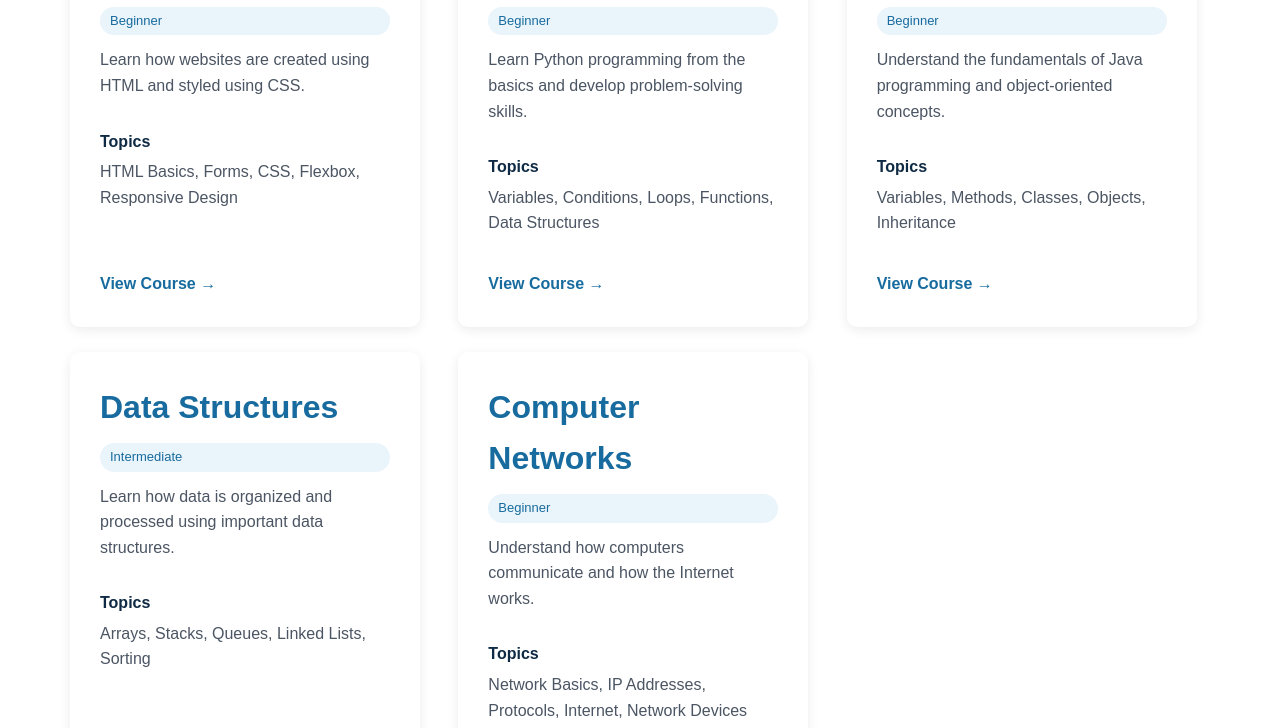
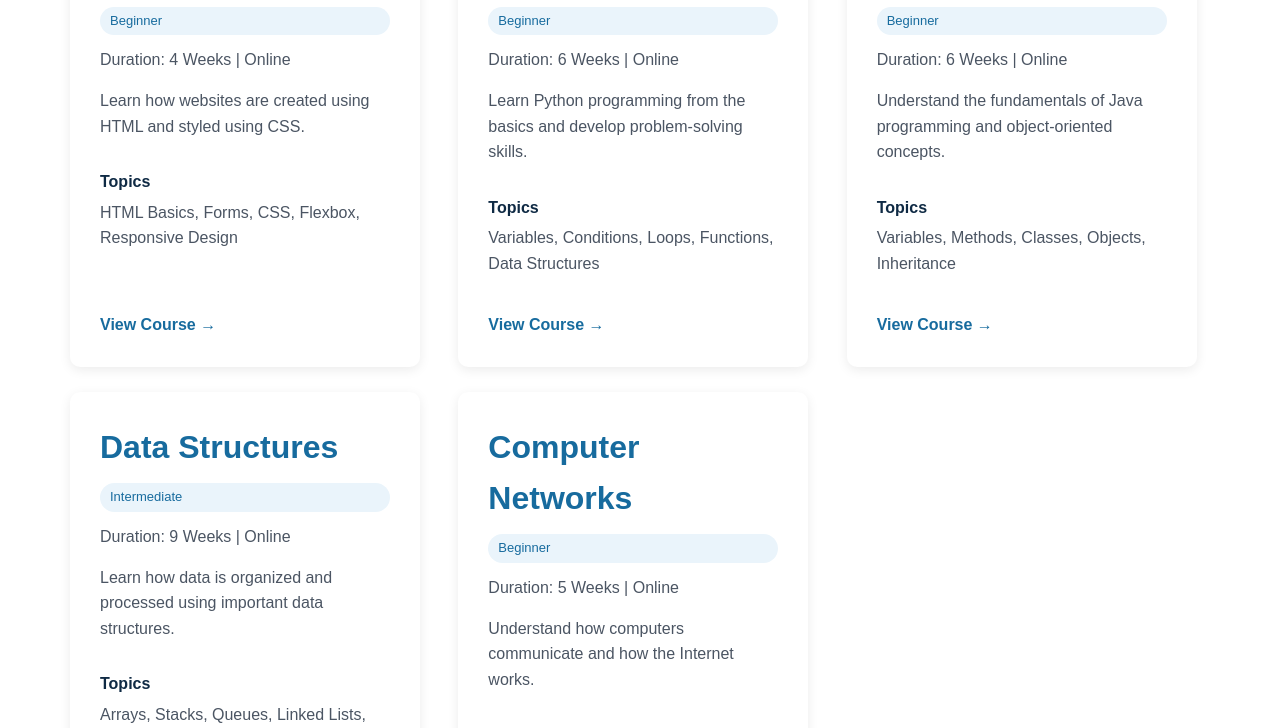
Before and after one commit to prayag07-spec/EduSphere, a plain HTML site: page courses.html in a window 1280 px wide. Shown: the part 474-1202 px from the top of the page. Drawn offline with Linux system fonts and the light colour scheme.

Commit message:
Improve courses page introduction

```diff
--- a/courses.html
+++ b/courses.html
@@ -57,7 +57,7 @@
                     <h2>HTML & CSS</h2>
 
                     <span>Beginner</span>
-
+                     <p>Duration: 4 Weeks | Online</p>
                     <p>
                         Learn how websites are created using HTML
                         and styled using CSS.
@@ -83,7 +83,7 @@
                     <h2>Python</h2>
 
                     <span>Beginner</span>
-
+                     <p>Duration: 6 Weeks | Online</p>
                     <p>
                         Learn Python programming from the basics
                         and develop problem-solving skills.
@@ -109,7 +109,7 @@
                     <h2>Java</h2>
 
                     <span>Beginner</span>
-
+                     <p>Duration: 6 Weeks | Online</p>
                     <p>
                         Understand the fundamentals of Java
                         programming and object-oriented concepts.
@@ -135,7 +135,7 @@
                     <h2>Data Structures</h2>
 
                     <span>Intermediate</span>
-
+                     <p>Duration: 9 Weeks | Online</p>
                     <p>
                         Learn how data is organized and processed
                         using important data structures.
@@ -161,7 +161,7 @@
                     <h2>Computer Networks</h2>
 
                     <span>Beginner</span>
-
+                     <p>Duration: 5 Weeks | Online</p>
                     <p>
                         Understand how computers communicate
                         and how the Internet works.
```
